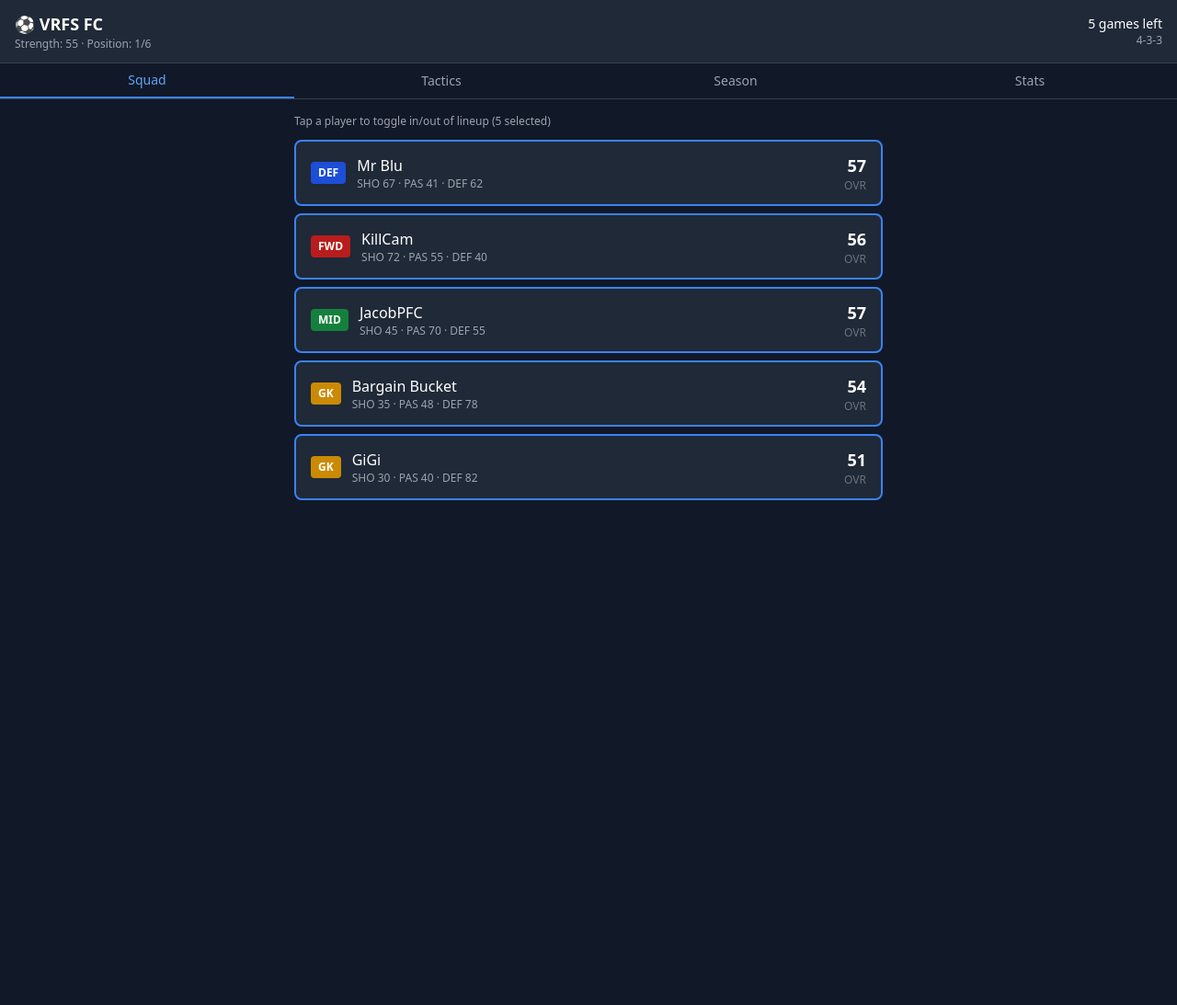
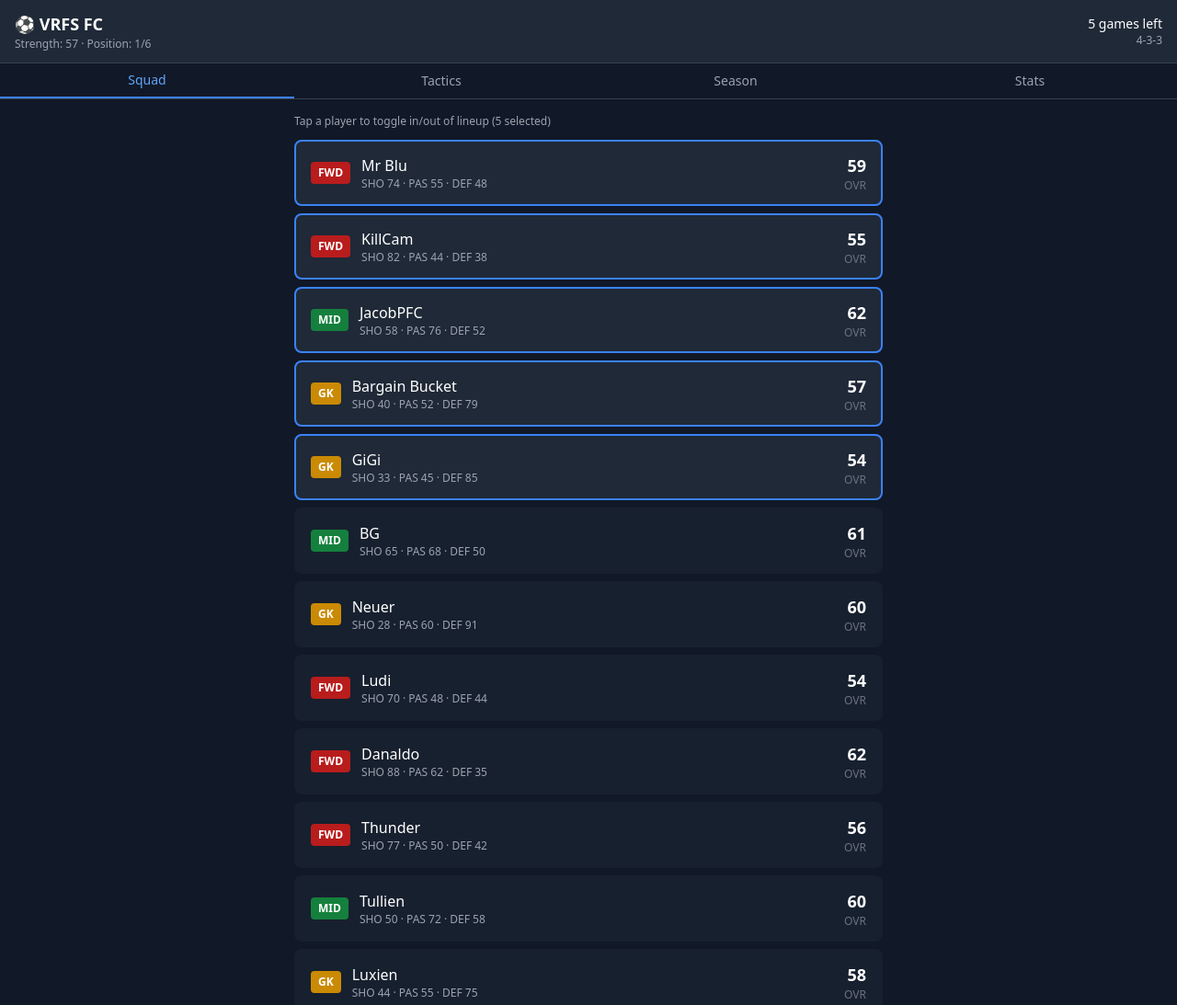
Before and after one commit to JacobPFC/footystats, a plain HTML site: page index.html in a window 1280 px wide. Shown: the top 1093 px of the page at 92% size. Before the commit the page ends 800 px from the top, so only its background shows below. Drawn offline with nearby package versions, Linux system fonts and the light colour scheme.

Commit message:
add full player database

```diff
--- a/index.html
+++ b/index.html
@@ -33,11 +33,19 @@
   <script>
   // ── Players ───────────────────────────────────────
   const RAW = [
-    { name: "Mr Blu",         shooting: 67, passing: 41, defending: 62 },
-    { name: "KillCam",        shooting: 72, passing: 55, defending: 40 },
-    { name: "JacobPFC",       shooting: 45, passing: 70, defending: 55 },
-    { name: "Bargain Bucket", shooting: 35, passing: 48, defending: 78 },
-    { name: "GiGi",           shooting: 30, passing: 40, defending: 82 },
+    { name: "Mr Blu",         shooting: 74, passing: 55, defending: 48 },
+    { name: "KillCam",        shooting: 82, passing: 44, defending: 38 },
+    { name: "JacobPFC",       shooting: 58, passing: 76, defending: 52 },
+    { name: "Bargain Bucket", shooting: 40, passing: 52, defending: 79 },
+    { name: "GiGi",           shooting: 33, passing: 45, defending: 85 },
+    { name: "BG",             shooting: 65, passing: 68, defending: 50 },
+    { name: "Neuer",          shooting: 28, passing: 60, defending: 91 },
+    { name: "Ludi",           shooting: 70, passing: 48, defending: 44 },
+    { name: "Danaldo",        shooting: 88, passing: 62, defending: 35 },
+    { name: "Thunder",        shooting: 77, passing: 50, defending: 42 },
+    { name: "Tullien",        shooting: 50, passing: 72, defending: 58 },
+    { name: "Luxien",         shooting: 44, passing: 55, defending: 75 },
+    { name: "Maddox",         shooting: 61, passing: 80, defending: 46 },
   ];
 
   function assignPos(p) {
```
Also changed, not shown: vrfs manager database.txt (added).
